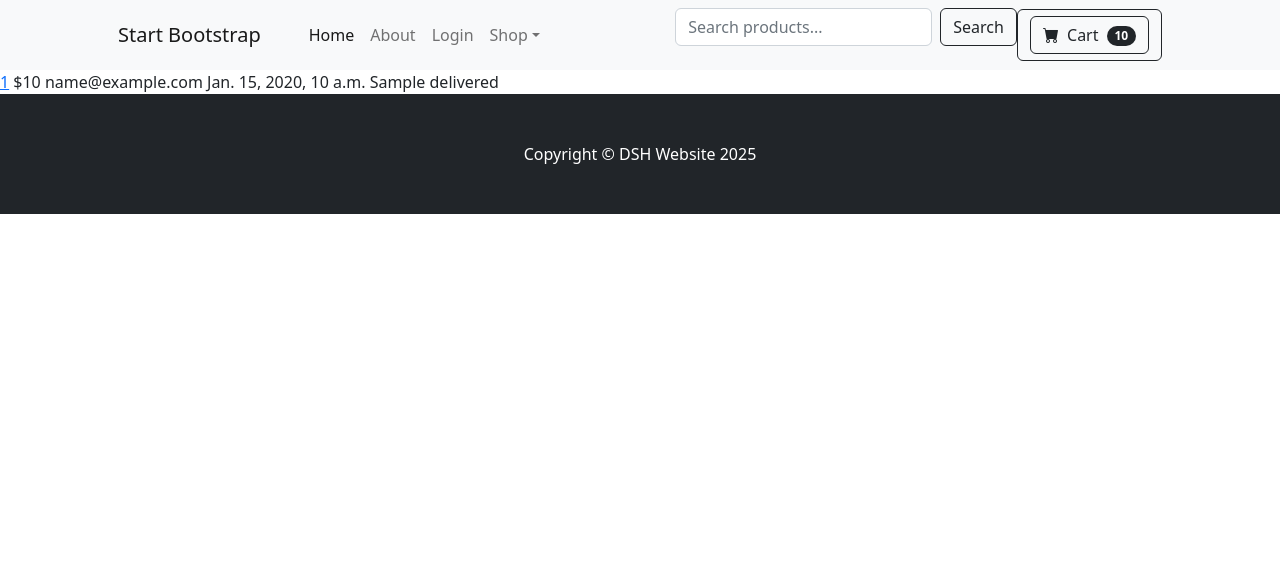
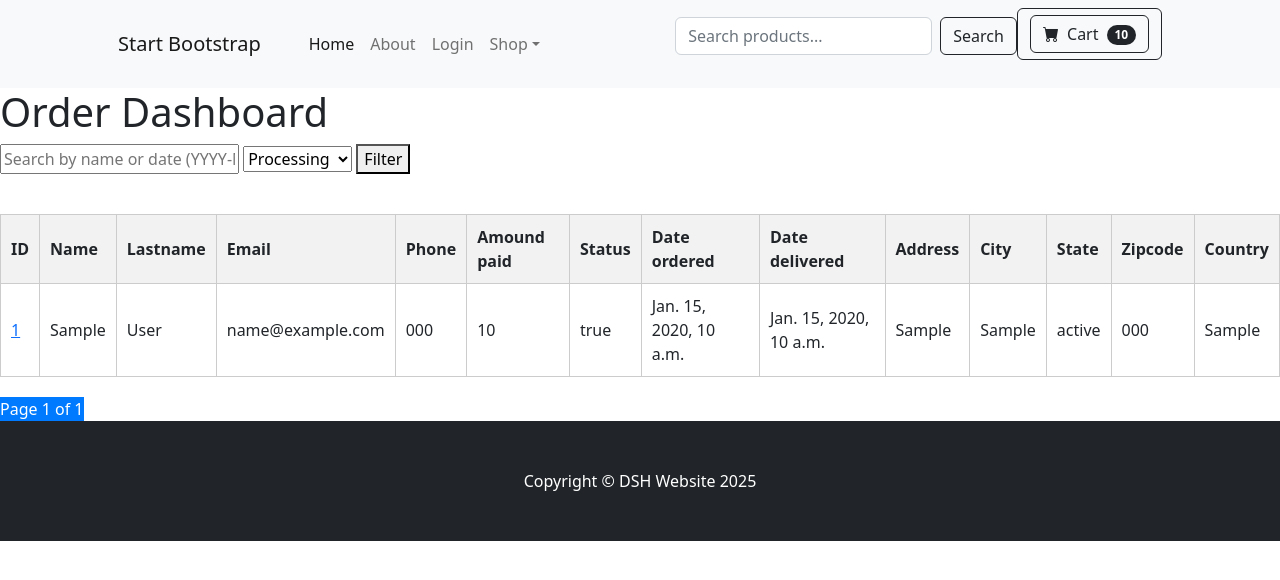
Before and after one commit to MykolaIvanowski/DSH, a Django app: template dsh_payment/templates/dashboard.html in a window 1280 px wide. Shown: the top 580 px of the page. Run offline with Django 4.2, Linux system fonts and the light colour scheme; the template is opened without the code that fills it: most values are stand-ins (such as "Sample title", 1, 10 or a date in 2020); some libraries are stand-ins or nearby versions.

Commit message:
dashboard

```diff
--- a/dsh_payment/templates/dashboard.html
+++ b/dsh_payment/templates/dashboard.html
@@ -1,14 +1,101 @@
 {% extends 'base.html' %}
 {% block content %}
-    <tbody>
+
+
+
+{% load static %}
+<!DOCTYPE html>
+<html>
+<head>
+    <title>Order Dashboard</title>
+    <style>
+        table { width: 100%; border-collapse: collapse; margin-top: 20px; }
+        th, td { padding: 10px; border: 1px solid #ccc; text-align: left; }
+        th { background-color: #f2f2f2; }
+        .pagination { margin-top: 20px; text-align: center; }
+        .pagination a { margin: 0 5px; text-decoration: none; padding: 5px 10px; border: 1px solid #ccc; }
+        .active-page { background-color: #007bff; color: white; }
+        form { margin-bottom: 20px; }
+    </style>
+</head>
+<body>
+    <h1>Order Dashboard</h1>
+
+    <form method="get">
+        <input type="text" name="search" placeholder="Search by name or date (YYYY-MM-DD)" value="{{ search_query }}">
+        <select name="status">
+            <option value="">All Statuses</option>
+            <option value="created" {% if status_filter == 'created' %}selected{% endif %}>Created</option>
+            <option value="processing" {% if status_filter == 'processing' %}selected{% endif %}>Processing</option>
+            <option value="delivered" {% if status_filter == 'delivered' %}selected{% endif %}>Delivered</option>
+        </select>
+        <button type="submit">Filter</button>
+    </form>
+
+    <table>
+        <thead>
+            <tr>
+                <th>ID</th>
+                <th>Name</th>
+                <th>Lastname</th>
+                <th>Email</th>
+                <th>Phone</th>
+                <th>Amound paid</th>
+                <th>Status</th>
+                <th>Date ordered</th>
+                <th>Date delivered</th>
+                <th>Address</th>
+                <th>City</th>
+                <th>State</th>
+                <th>Zipcode</th>
+                <th>Country</th>
+            </tr>
+        </thead>
+
+
+        <tbody>
         {% for item in orders %}
+        <div class="row">
         <tr>
             <td><a href="{% url 'orders' item.id %}">{{ item.id }}</a></td>
-            <td>${{ item.amount_paid }}</td>
+            <td>{{ item.first_name }}</td>
+            <td>{{ item.last_name }}</td>
             <td>{{ item.email }}</td>
+            <td>{{ item.phone }}</td>
+            <td>{{ item.amount_paid }}</td>
+
+            <td>{{ item.status }}</td>
+            <td>{{ item.date_ordered }}</td>
             <td>{{ item.date_delivered }}</td>
-            <td>{{ item.delivered }}</td>
+
+            <td>{{ item.delivery_street_home }}</td>
+            <td>{{ item.delivery_city }}</td>
+            <td>{{ item.delivery_state }}</td>
+            <td>{{ item.delivery_code }}</td>
+            <td>{{ item.delivery_country }}</td>
+
+
         </tr>
+            {% empty %}
+            <tr><td colspan="7">No orders found.</td></tr>
+            </div>
         {% endfor %}
     </tbody>
+    </table>
+
+    <div class="pagination">
+        {% if orders.has_previous %}
+            <a href="?page=1{% if search_query %}&search={{ search_query }}{% endif %}{% if status_filter %}&status={{ status_filter }}{% endif %}">First</a>
+            <a href="?page={{ orders.previous_page_number }}{% if search_query %}&search={{ search_query }}{% endif %}{% if status_filter %}&status={{ status_filter }}{% endif %}">Previous</a>
+        {% endif %}
+
+        <span class="active-page">Page {{ orders.number }} of {{ orders.paginator.num_pages }}</span>
+
+        {% if orders.has_next %}
+            <a href="?page={{ orders.next_page_number }}{% if search_query %}&search={{ search_query }}{% endif %}{% if status_filter %}&status={{ status_filter }}{% endif %}">Next</a>
+            <a href="?page={{ orders.paginator.num_pages }}{% if search_query %}&search={{ search_query }}{% endif %}{% if status_filter %}&status={{ status_filter }}{% endif %}">Last</a>
+        {% endif %}
+    </div>
+</body>
+</html>
 {% endblock %}
```
Also changed, not shown: dsh_payment/models.py (+5 -5 lines), dsh_payment/views.py (+41 -15 lines), dsh_payment/migrations/0002_alter_order_status_alter_orderlog_status.py (added).
